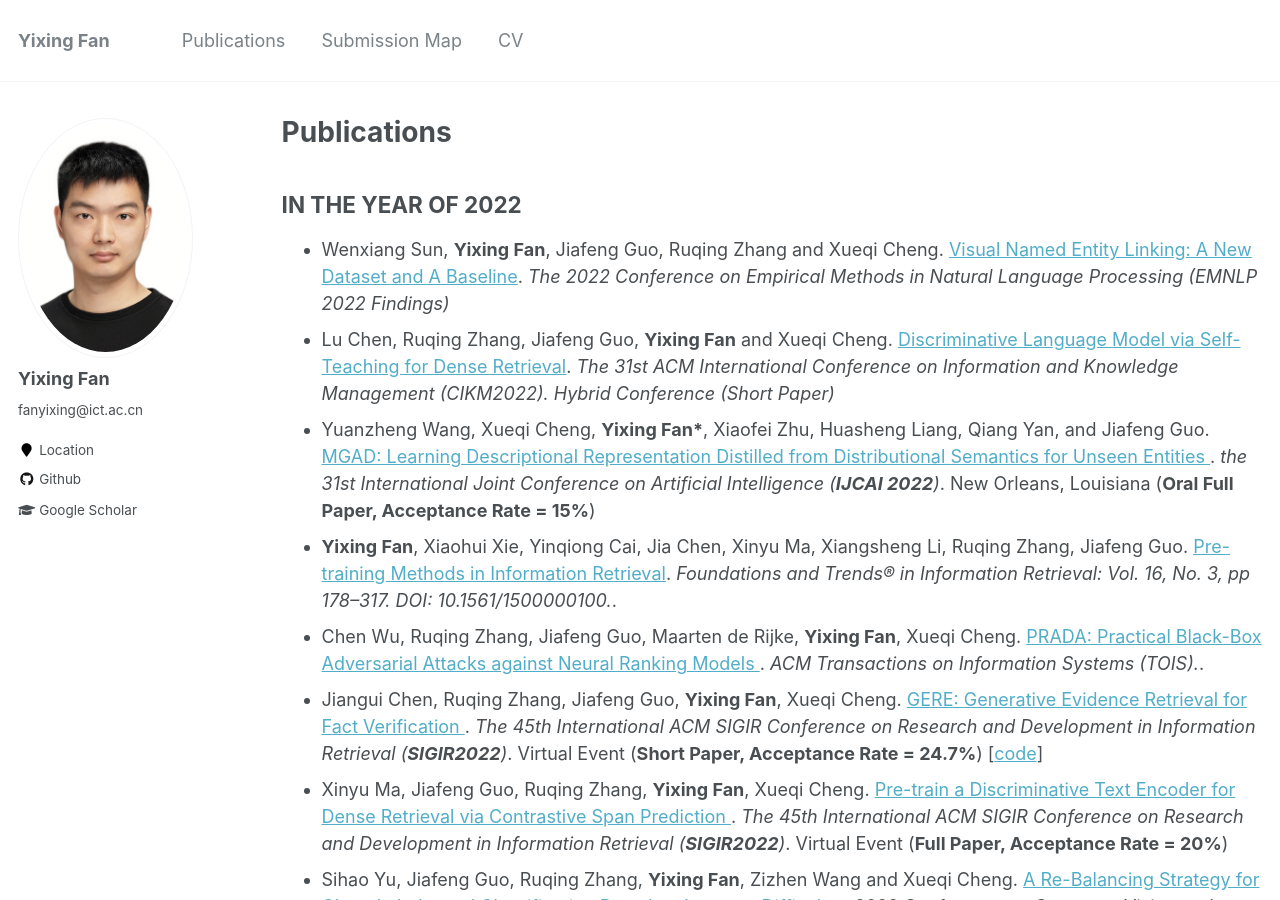
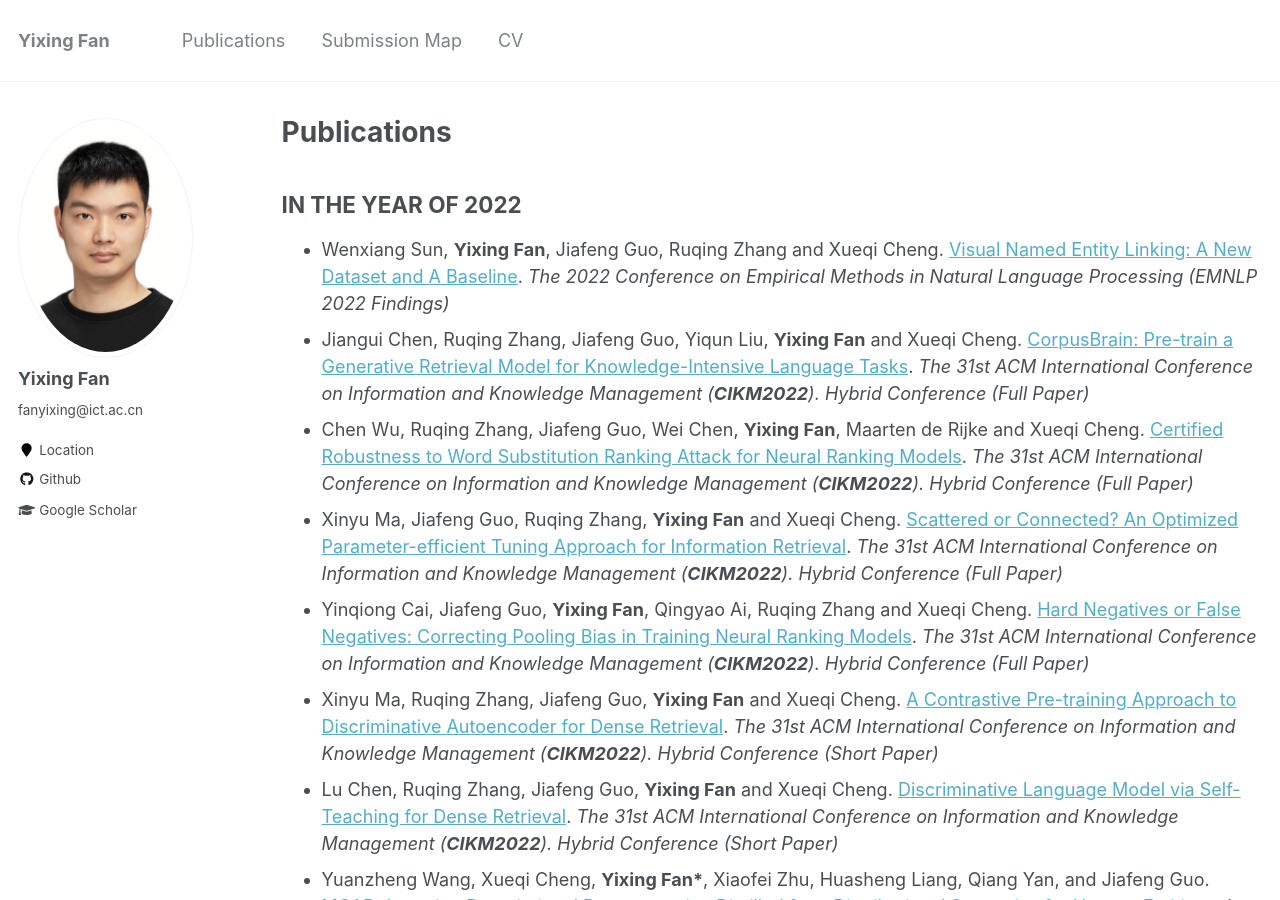
Before and after one commit to faneshion/faneshion.github.io, a Jekyll site: the page built from _pages/publications.md, in a window 1280 px wide and 900 px high. Built offline with Jekyll 4.4.1, drawn with Linux system fonts in a browser that asks for light colours.

Commit message:
update pub

```diff
--- a/_pages/publications.md
+++ b/_pages/publications.md
@@ -13,7 +13,22 @@ IN THE YEAR OF 2022
 Wenxiang Sun, <b>Yixing Fan</b>, Jiafeng Guo, Ruqing Zhang and Xueqi Cheng. <a target='new' href='https://arxiv.org/pdf/2211.04872'>Visual Named Entity Linking: A New Dataset and A Baseline</a>. <i>The 2022 Conference on Empirical Methods in Natural Language Processing (EMNLP 2022 Findings)</i>
 </li>
 <li>
-Lu Chen, Ruqing Zhang, Jiafeng Guo, <b>Yixing Fan</b> and Xueqi Cheng. <a target='new' href='https://dl.acm.org/doi/pdf/10.1145/3511808.3557582'>Discriminative Language Model via Self-Teaching for Dense Retrieval</a>. <i>The 31st ACM International Conference on Information and Knowledge Management (CIKM2022). Hybrid Conference (Short Paper)</i>
+Jiangui Chen, Ruqing Zhang, Jiafeng Guo, Yiqun Liu, <b>Yixing Fan</b> and Xueqi Cheng. <a target='new' href='https://dl.acm.org/doi/pdf/10.1145/3511808.3557271'>CorpusBrain: Pre-train a Generative Retrieval Model for Knowledge-Intensive Language Tasks</a>. <i>The 31st ACM International Conference on Information and Knowledge Management (<b>CIKM2022</b>). Hybrid Conference (Full Paper)</i>
+</li>
+<li>
+Chen Wu, Ruqing Zhang, Jiafeng Guo, Wei Chen, <b>Yixing Fan</b>, Maarten de Rijke and Xueqi Cheng. <a target='new' href='https://dl.acm.org/doi/pdf/10.1145/3511808.3557256'>Certified Robustness to Word Substitution Ranking Attack for Neural Ranking Models</a>. <i>The 31st ACM International Conference on Information and Knowledge Management (<b>CIKM2022</b>). Hybrid Conference (Full Paper)</i>
+</li>
+<li>
+Xinyu Ma, Jiafeng Guo, Ruqing Zhang, <b>Yixing Fan</b> and Xueqi Cheng. <a target='new' href='https://dl.acm.org/doi/pdf/10.1145/3511808.3557445'>Scattered or Connected? An Optimized Parameter-efficient Tuning Approach for Information Retrieval</a>. <i>The 31st ACM International Conference on Information and Knowledge Management (<b>CIKM2022</b>). Hybrid Conference (Full Paper)</i>
+</li>
+<li>
+Yinqiong Cai, Jiafeng Guo, <b>Yixing Fan</b>, Qingyao Ai, Ruqing Zhang and Xueqi Cheng.  <a target='new' href='https://dl.acm.org/doi/pdf/10.1145/3511808.3557343'>Hard Negatives or False Negatives: Correcting Pooling Bias in Training Neural Ranking Models</a>. <i>The 31st ACM International Conference on Information and Knowledge Management (<b>CIKM2022</b>). Hybrid Conference (Full Paper)</i>
+</li>
+<li>
+Xinyu Ma, Ruqing Zhang, Jiafeng Guo, <b>Yixing Fan</b> and Xueqi Cheng. <a target='new' href='https://dl.acm.org/doi/pdf/10.1145/3511808.3557527'>A Contrastive Pre-training Approach to Discriminative Autoencoder for Dense Retrieval</a>. <i>The 31st ACM International Conference on Information and Knowledge Management (<b>CIKM2022</b>). Hybrid Conference (Short Paper)</i>
+</li>
+<li>
+Lu Chen, Ruqing Zhang, Jiafeng Guo, <b>Yixing Fan</b> and Xueqi Cheng. <a target='new' href='https://dl.acm.org/doi/pdf/10.1145/3511808.3557582'>Discriminative Language Model via Self-Teaching for Dense Retrieval</a>. <i>The 31st ACM International Conference on Information and Knowledge Management (<b>CIKM2022</b>). Hybrid Conference (Short Paper)</i>
 </li>
 
 <li>
```
